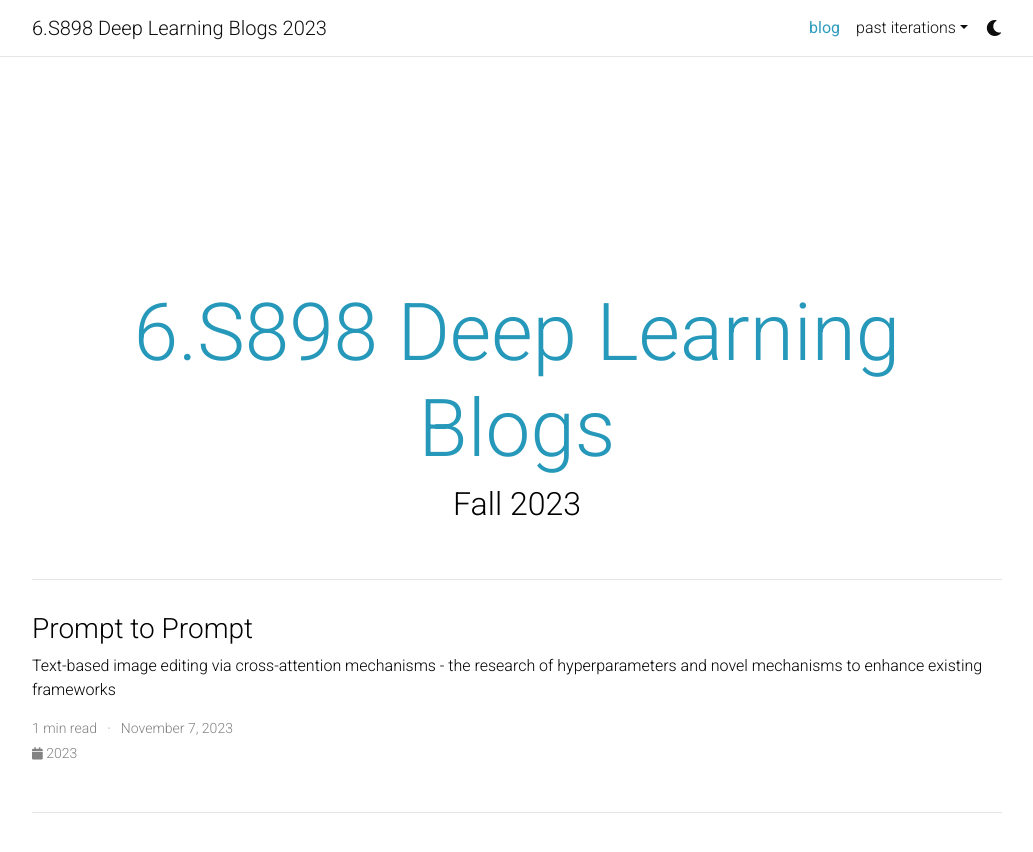
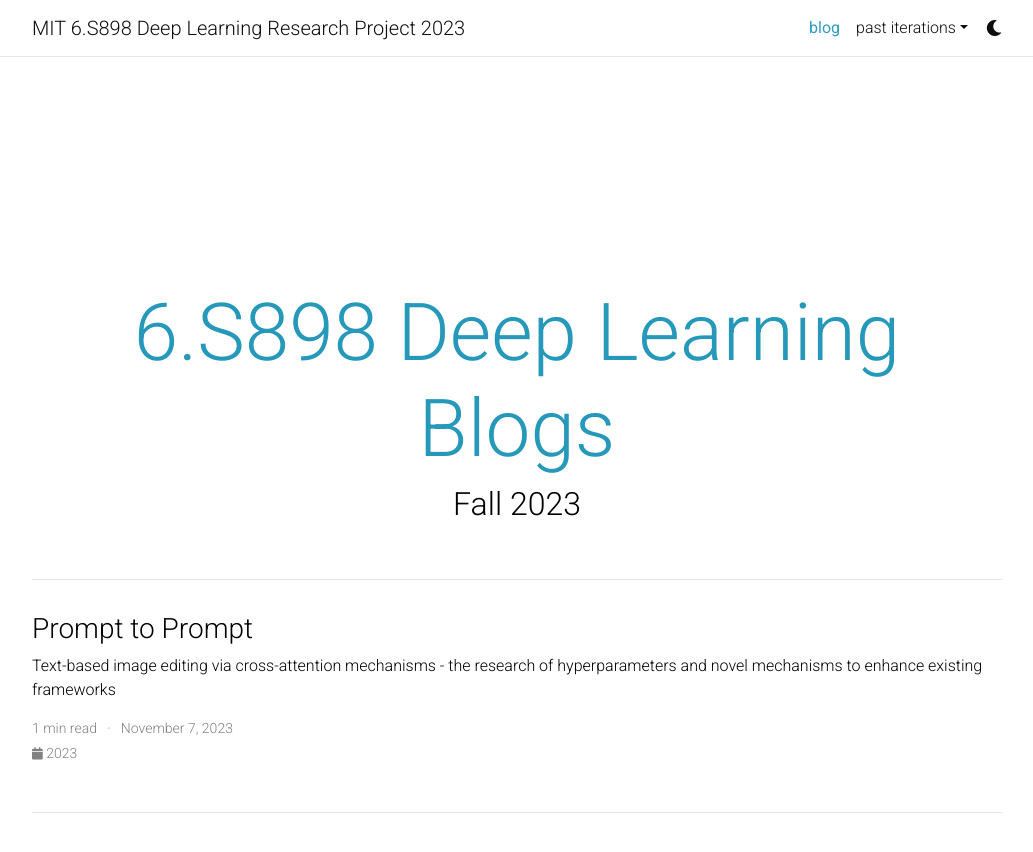
Before and after one commit to Linn-2021/prompt-to-prompt-stable-diffusion, a Jekyll site: the page built from blog/index.html, in a window 1280 px wide and 923 px high. Shown: the top 852 px of the window, without its empty margins (123-1156 px from the left). Built offline with Jekyll 4.4.1, drawn with Linux system fonts in a browser that asks for light colours; the list of posts is cut into pages by our own code; comment, search, counter and statistics services are not loaded; a style sheet for code colours, icons or effects is not loaded.

Commit message:
Update _config.yml

```diff
--- a/_config.yml
+++ b/_config.yml
@@ -2,7 +2,7 @@
 # Site settings
 # -----------------------------------------------------------------------------
 
-title: 6.S898 Deep Learning Blogs 2023 # the website title (if blank, full name will be used instead)
+title: MIT 6.S898 Deep Learning Research Project 2023 # the website title (if blank, full name will be used instead)
 first_name: abc
 middle_name: b
 last_name: c
```
